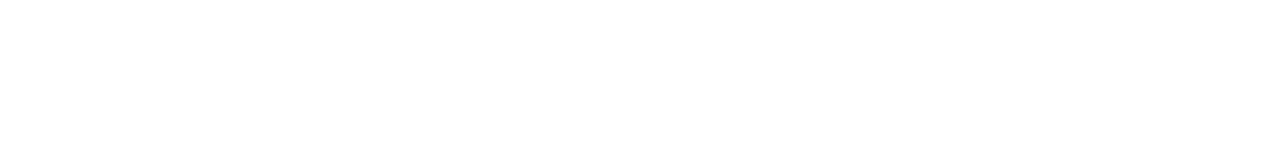
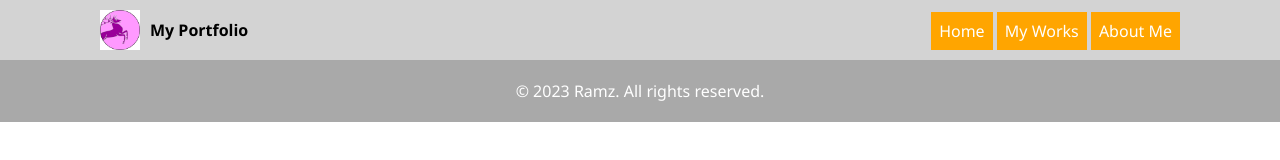
Before and after one commit to ramzxs/icsa-icl-l4dit-myportfolio, a plain HTML site: page about.html in a window 1280 px wide. Drawn offline with Linux system fonts and the light colour scheme.

Commit message:
Update 2

```diff
--- a/about.html
+++ b/about.html
@@ -1,11 +1,31 @@
 <!DOCTYPE html>
 <html lang="en">
-<head>
-    <meta charset="UTF-8">
-    <meta name="viewport" content="width=device-width, initial-scale=1.0">
-    <title>Document</title>
-</head>
-<body>
+  <head>
+    <meta charset="UTF-8" />
+    <meta name="viewport" content="width=device-width, initial-scale=1.0" />
+    <title>My Portfolio - About Me</title>
+    <link rel="stylesheet" href="styles/main.css" />
+    <link rel="shortcut icon"
+        href="images/logo.png" type="image/x-icon" />
+  </head>
 
-</body>
+  <body>
+    <header class="container">
+      <div id="brand">
+        <img src="images/logo.png" height="40" alt="" />
+        <strong>My Portfolio</strong>
+      </div>
+      <nav>
+        <a href="index.html">Home</a>
+        <a href="works.html">My Works</a>
+        <a href="about.html">About Me</a>
+      </nav>
+    </header>
+
+    <main>
+
+    </main>
+
+    <footer>&copy; 2023 Ramz. All rights reserved.</footer>
+  </body>
 </html>
--- a/styles/main.css
+++ b/styles/main.css
@@ -14,6 +14,10 @@ header {
   padding: 10px 0;
   align-items: center;
   display: flex;
+}
+
+#brand img {
+  margin-right: 10px;
 }
 
 nav {
```
Also changed, not shown: index.html (+3 -2 lines), 1 other file.
